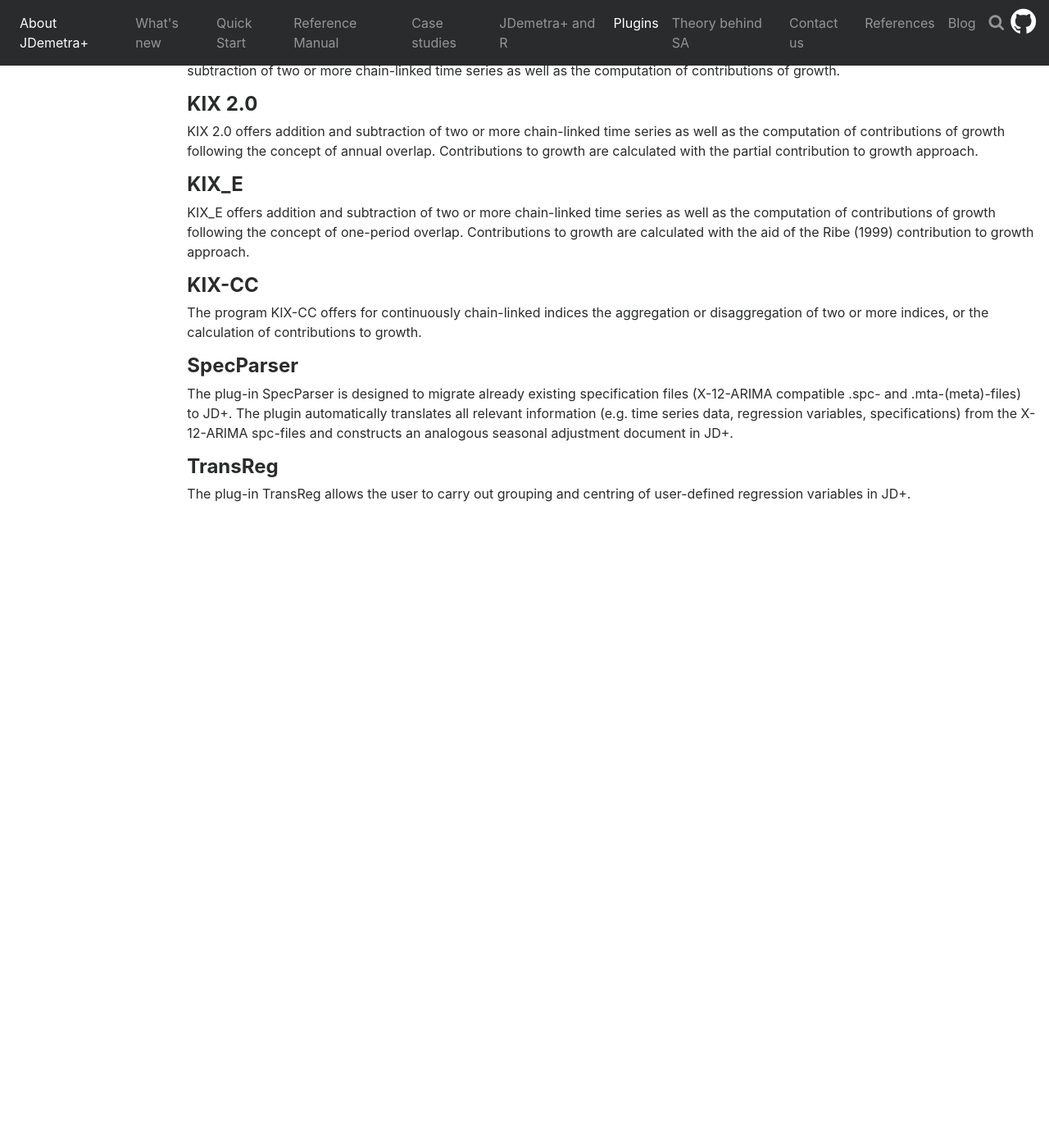
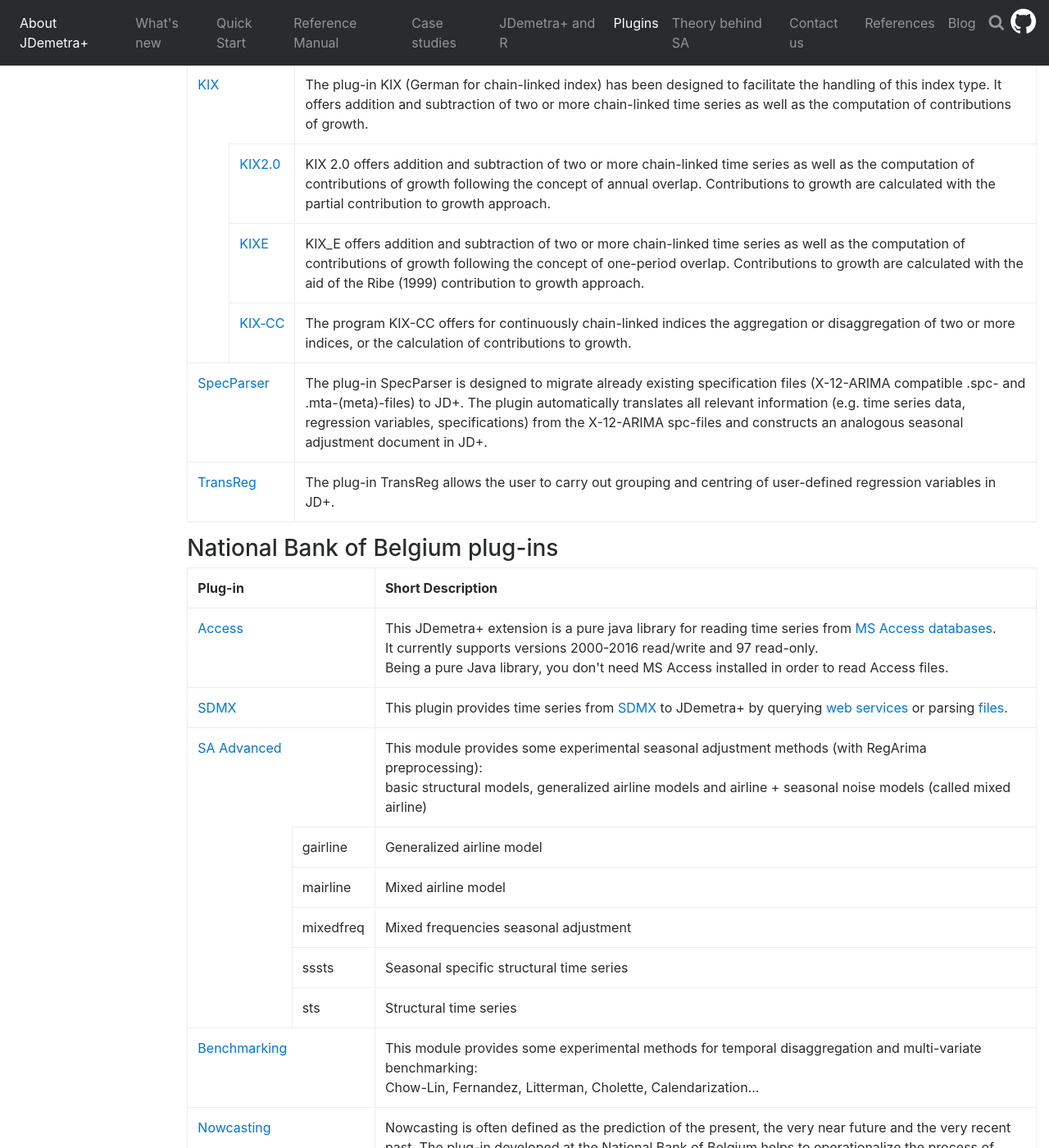
Before and after one commit to JDemetraDocumentation/JDemetra-documentation, a Jekyll site: the page built from pages/plugins/index.md, in a window 1280 px wide and 1400 px high, scrolled down 328 px. Shown: the whole window at 82% size. Built offline with Jekyll 4.4.1, drawn with Linux system fonts in a browser that asks for light colours; nearby versions of some CDN libraries; before the commit the page ends 958 px from its top, so only the background shows below that; some of the changed text lies outside the part shown.

Commit message:
Add NBB plugins to plugin page

```diff
--- a/pages/plugins/index.md
+++ b/pages/plugins/index.md
@@ -8,18 +8,92 @@ order: 0
 <br/>
 A plugin is a software component that can extend JDemetra+ functionalities.
 Plugins can be shared between the users and installed individually. The installation procedure is decribed in the [dedicated item](../reference-manual/tools.html#plugins) of the Reference Manual section.
-The list below presents the plugins developed by the Bundesbank and available <a href="https://immurb.github.io/" target="_blank">here</a>.
-#### **Concur**<br>
-The plug-in ConCur supports the controlled current adjustment approach. It supports the storage of the current components and offers graphical tools to compare forecasted and re-estimated figures. Furthermore, a pre-defined summary of the output containing the most important quality measures can be exported to HTML files.
-#### **KIX**<br>
-The plug-in KIX (German for chain-linked index) has been designed to facilitate the handling of this index type. It offers addition and subtraction of two or more chain-linked time series as well as the computation of contributions of growth.
-#### **KIX 2.0**<br>
-KIX 2.0 offers addition and subtraction of two or more chain-linked time series as well as the computation of contributions of growth following the concept of annual overlap. Contributions to growth are calculated with the partial contribution to growth approach.
-#### **KIX_E**<br>
-KIX_E offers addition and subtraction of two or more chain-linked time series as well as the computation of contributions of growth following the concept of one-period overlap. Contributions to growth are calculated with the aid of the Ribe (1999) contribution to growth approach.
-#### **KIX-CC**<br>
-The program KIX-CC offers for continuously chain-linked indices the aggregation or disaggregation of two or more indices, or the calculation of contributions to growth.
-#### **SpecParser**<br>
-The plug-in SpecParser is designed to migrate already existing specification files (X-12-ARIMA compatible .spc- and .mta-(meta)-files) to JD+. The plugin automatically translates all relevant information (e.g. time series data, regression variables, specifications) from the X-12-ARIMA spc-files and constructs an analogous seasonal adjustment document in JD+.
-#### **TransReg**<br>
-The plug-in TransReg allows the user to carry out grouping and centring of user-defined regression variables in JD+.
+The list below presents the plugins developed by the Bundesbank and the National Bank of Belgium.
+
+### Bundesbank plug-ins
+
+<table class="table table-bordered">
+  <tr>
+    <th colspan="2">Plug-in</th>
+    <th>Short Description</th>
+  </tr>
+  <tr>
+    <td colspan="2"><a href="https://immurb.github.io/pages/concur/">ConCur</a></td>
+    <td>The plug-in ConCur supports the controlled current adjustment approach. It supports the storage of the current components and offers graphical tools to compare forecasted and re-estimated figures. Furthermore, a pre-defined summary of the output containing the most important quality measures can be exported to HTML files.</td>
+  </tr>
+  <tr>
+    <td style = "border-right: 0px" rowspan="4"><a href="https://immurb.github.io/pages/kix/">KIX</a></td>
+    <td style = "border-left: 0px"></td>
+    <td>The plug-in KIX (German for chain-linked index) has been designed to facilitate the handling of this index type. It offers addition and subtraction of two or more chain-linked time series as well as the computation of contributions of growth.</td>
+  </tr>
+  <tr>
+    <td><a href="https://immurb.github.io/pages/kix/kix2/">KIX2.0</a></td>
+    <td>KIX 2.0 offers addition and subtraction of two or more chain-linked time series as well as the computation of contributions of growth following the concept of annual overlap. Contributions to growth are calculated with the partial contribution to growth approach.</td>
+  </tr>
+  <tr>
+    <td><a href="https://immurb.github.io/pages/kix/kixe/">KIXE</a></td>
+    <td>KIX_E offers addition and subtraction of two or more chain-linked time series as well as the computation of contributions of growth following the concept of one-period overlap. Contributions to growth are calculated with the aid of the Ribe (1999) contribution to growth approach.</td>
+  </tr>
+  <tr>
+    <td><a href="https://immurb.github.io/pages/kix/kixcc/">KIX&#8209;CC</a></td>
+    <td>The program KIX-CC offers for continuously chain-linked indices the aggregation or disaggregation of two or more indices, or the calculation of contributions to growth.</td>
+  </tr>
+  <tr>
+    <td colspan="2"><a href="https://immurb.github.io/pages/specparser/">SpecParser</a></td>
+    <td>The plug-in SpecParser is designed to migrate already existing specification files (X-12-ARIMA compatible .spc- and .mta-(meta)-files) to JD+. The plugin automatically translates all relevant information (e.g. time series data, regression variables, specifications) from the X-12-ARIMA spc-files and constructs an analogous seasonal adjustment document in JD+.</td>
+  </tr>
+  <tr>
+    <td colspan="2"><a href="https://immurb.github.io/pages/transreg/">TransReg</a></td>
+    <td>The plug-in TransReg allows the user to carry out grouping and centring of user-defined regression variables in JD+.</td>
+  </tr>
+</table>
+
+### National Bank of Belgium plug-ins
+
+<table class="table table-bordered">
+  <tr>
+    <th colspan="2">Plug-in</th>
+    <th>Short Description</th>
+  </tr>
+  <tr>
+    <td colspan="2"><a href="https://github.com/nbbrd/jdemetra-access">Access</a></td>
+    <td>This JDemetra+ extension is a pure java library for reading time series from <a href="https://en.wikipedia.org/wiki/Microsoft_Access">MS Access databases</a>.<br/>It currently supports versions 2000-2016 read/write and 97 read-only.<br/>Being a pure Java library, you don't need MS Access installed in order to read Access files.</td>
+  </tr>
+  <tr>
+    <td colspan="2"><a href="https://github.com/nbbrd/jdemetra-dotstat">SDMX</a></td>
+    <td>This plugin provides time series from <a href="https://sdmx.org/">SDMX</a> to JDemetra+ by querying <a href="https://github.com/nbbrd/jdemetra-dotstat/wiki/Supported-web-services">web services</a> or parsing <a href="https://github.com/nbbrd/jdemetra-dotstat/wiki/Supported-file-formats">files</a>.</td>
+  </tr>
+  <tr>
+    <td style = "border-right: 0px" rowspan="6"><a href="https://github.com/nbbrd/jdemetra-sa-advanced">SA&nbsp;Advanced</a></td>
+    <td style = "border-left: 0px"></td>
+    <td>This module provides some experimental seasonal adjustment methods (with RegArima preprocessing):<br/>basic structural models, generalized airline models and airline + seasonal noise models (called mixed airline)</td>
+  </tr>
+  <tr>
+    <td>gairline</td>
+    <td>Generalized airline model</td>
+  </tr>
+  <tr>
+    <td>mairline</td>
+    <td>Mixed airline model</td>
+  </tr>
+  <tr>
+    <td>mixedfreq</td>
+    <td>Mixed frequencies seasonal adjustment</td>
+  </tr>
+  <tr>
+    <td>sssts</td>
+    <td>Seasonal specific structural time series</td>
+  </tr>
+  <tr>
+    <td>sts</td>
+    <td>Structural time series</td>
+  </tr>
+  <tr>
+    <td colspan="2"><a href="https://github.com/nbbrd/jdemetra-benchmarking">Benchmarking</a></td>
+    <td>This module provides some experimental methods for temporal disaggregation and multi-variate benchmarking:<br/>Chow-Lin, Fernandez, Litterman, Cholette, Calendarization...</td>
+  </tr>
+  <tr>
+    <td colspan="2"><a href="https://github.com/nbbrd/jdemetra-nowcasting">Nowcasting</a></td>
+    <td>Nowcasting is often defined as the prediction of the present, the very near future and the very recent past. The plug-in developed at the National Bank of Belgium helps to operationalize the process of nowcasting. It can be used to specify and estimate dynamic factor models and visualize how the real-time dataflow updates expectations, as for instance in Banbura and Modugno (2010). The software can also be used to perform pseudo out-of-sample forecasting evaluations that consider the calendar of data releases, contributing to the formalization of the nowcasting problem originally proposed by Giannone, et al. (2008) or Evans (2005).</td>
+  </tr>
+</table>
```
